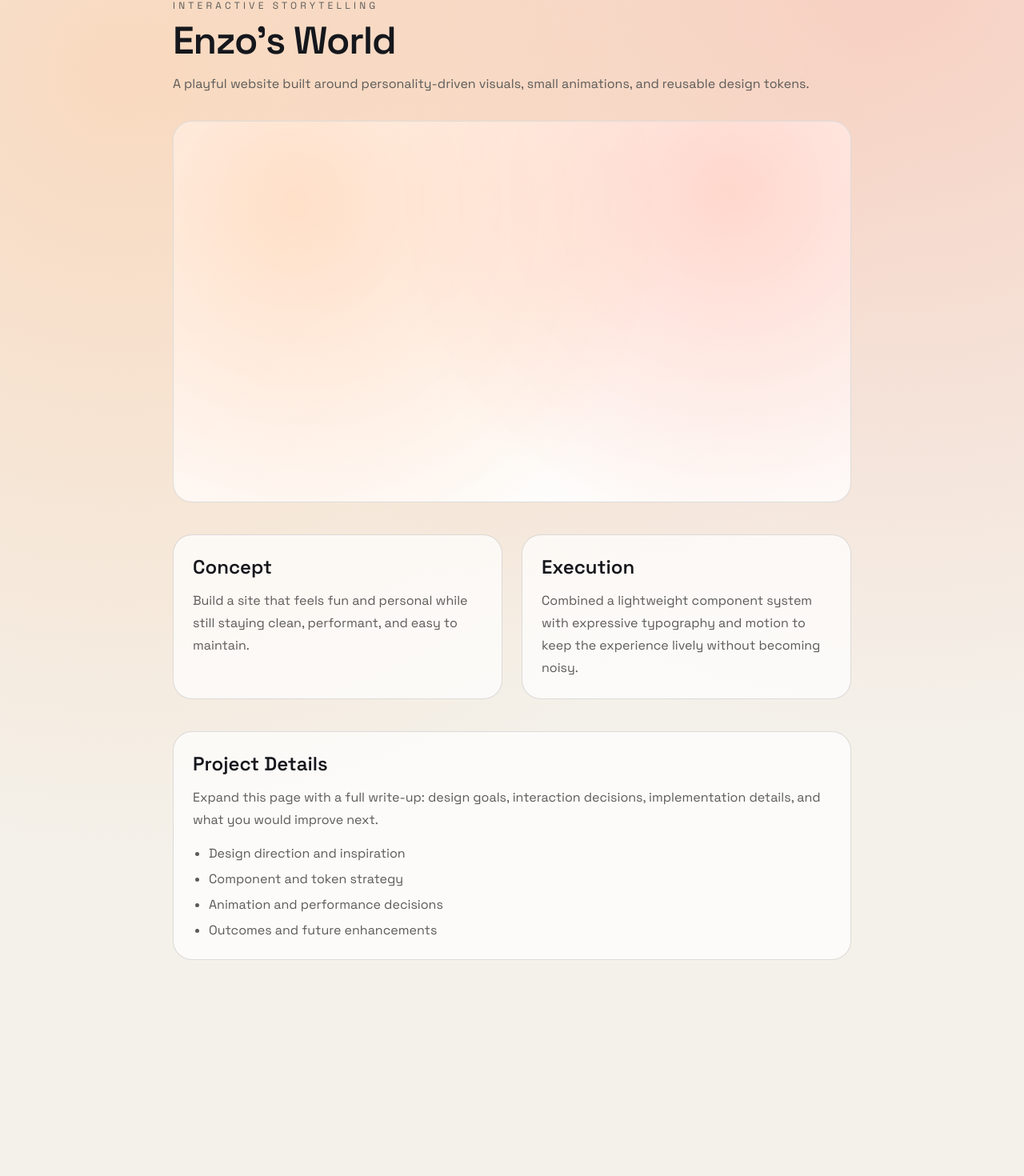
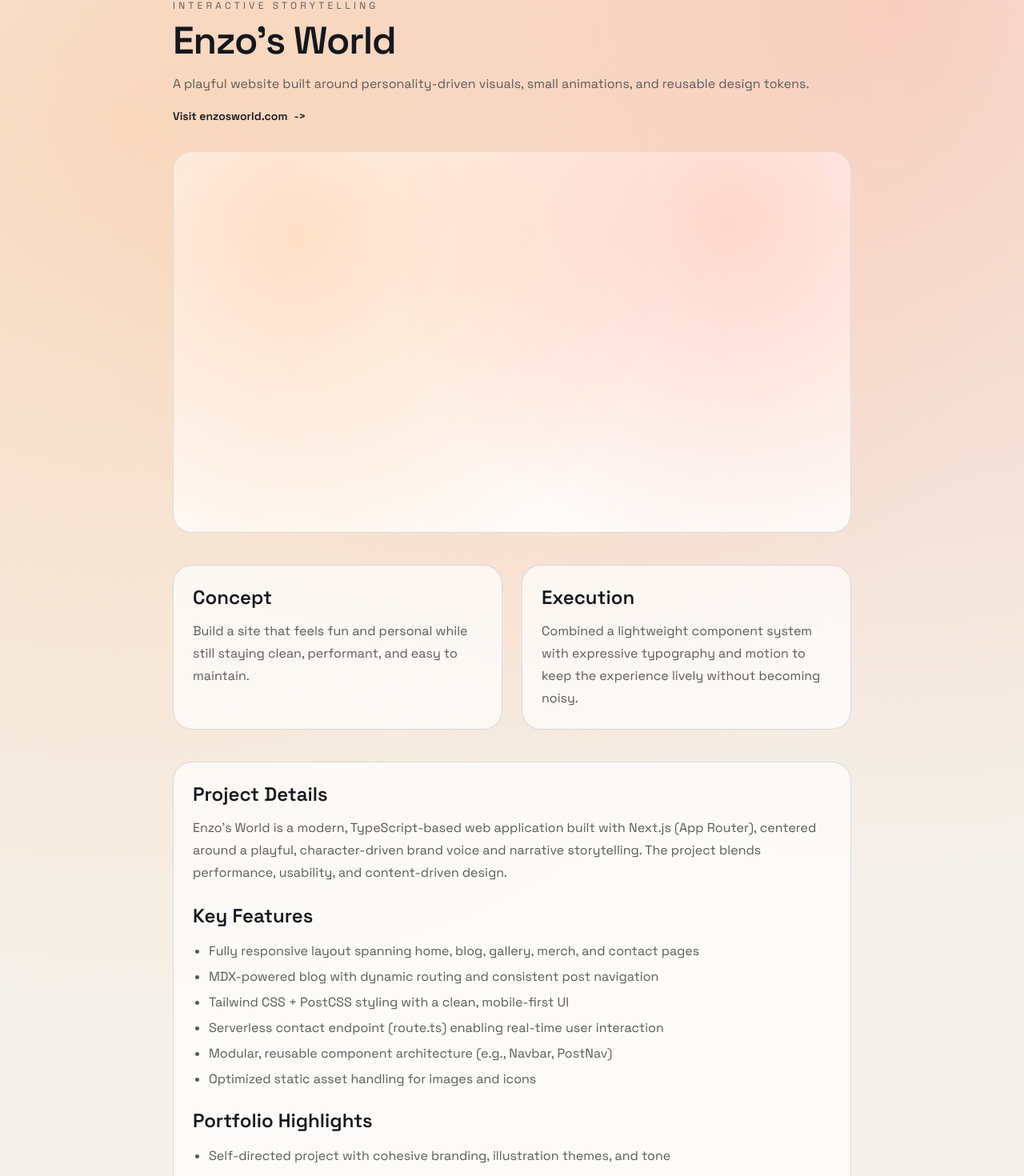
Before and after one commit to RickySerrano904/RickySerrano.dev, a Next.js app: page /projects/enzos-world in a window 1280 px wide. Shown: the part 177-1647 px from the top of the page at 80% size. Before the commit the page ends 1473 px from the top, so only its background shows below. Built offline with nearby package versions, Linux system fonts and the light colour scheme.

Commit message:
Update enzosworld project details

```diff
--- a/app/projects/enzos-world/page.tsx
+++ b/app/projects/enzos-world/page.tsx
@@ -29,6 +29,14 @@ export default function EnzosWorldProjectPage() {
           A playful website built around personality-driven visuals, small animations, and reusable design
           tokens.
         </p>
+        <a
+          href="https://enzosworld.com"
+          target="_blank"
+          rel="noopener noreferrer"
+          className="mt-4 inline-flex items-center gap-2 text-sm font-semibold text-[color:var(--fg)] hover:text-[color:var(--accent)]"
+        >
+          Visit enzosworld.com <span aria-hidden="true">-&gt;</span>
+        </a>
       </header>
 
       <div className="mt-8 aspect-[16/9] overflow-hidden rounded-3xl border border-[color:var(--border)] bg-[color:var(--panel-strong)]">
@@ -55,14 +63,27 @@ export default function EnzosWorldProjectPage() {
       <section className="mt-10 rounded-3xl border border-[color:var(--border)] bg-[color:var(--panel)] p-6">
         <h2 className="font-display text-2xl font-semibold text-[color:var(--fg)]">Project Details</h2>
         <p className="mt-3 text-base leading-7 text-[color:var(--muted)]">
-          Expand this page with a full write-up: design goals, interaction decisions, implementation details,
-          and what you would improve next.
+          Enzo’s World is a modern, TypeScript-based web application built with Next.js (App Router),
+          centered around a playful, character-driven brand voice and narrative storytelling.
+          The project blends performance, usability, and content-driven design.
         </p>
+        <br />
+        <h2 className="font-display text-2xl font-semibold text-[color:var(--fg)]">Key Features</h2>
         <ul className="mt-4 list-disc space-y-2 pl-5 text-[color:var(--muted)]">
-          <li>Design direction and inspiration</li>
-          <li>Component and token strategy</li>
-          <li>Animation and performance decisions</li>
-          <li>Outcomes and future enhancements</li>
+          <li>Fully responsive layout spanning home, blog, gallery, merch, and contact pages</li>
+          <li>MDX-powered blog with dynamic routing and consistent post navigation</li>
+          <li>Tailwind CSS + PostCSS styling with a clean, mobile-first UI</li>
+          <li>Serverless contact endpoint (route.ts) enabling real-time user interaction</li>
+          <li>Modular, reusable component architecture (e.g., Navbar, PostNav)</li>
+          <li>Optimized static asset handling for images and icons</li>
+        </ul>
+        <br />
+        <h2 className="font-display text-2xl font-semibold text-[color:var(--fg)]">Portfolio Highlights</h2>
+        <ul className="mt-4 list-disc space-y-2 pl-5 text-[color:var(--muted)]">
+          <li>Self-directed project with cohesive branding, illustration themes, and tone</li>
+          <li>Full-stack implementation combining frontend UI with backend API functionality</li>
+          <li>Emphasis on UX: intuitive navigation, accessible structure, and responsive design</li>
+          <li>Scalable content system using Markdown/MDX for efficient publishing</li>
         </ul>
       </section>
     </main>
```
